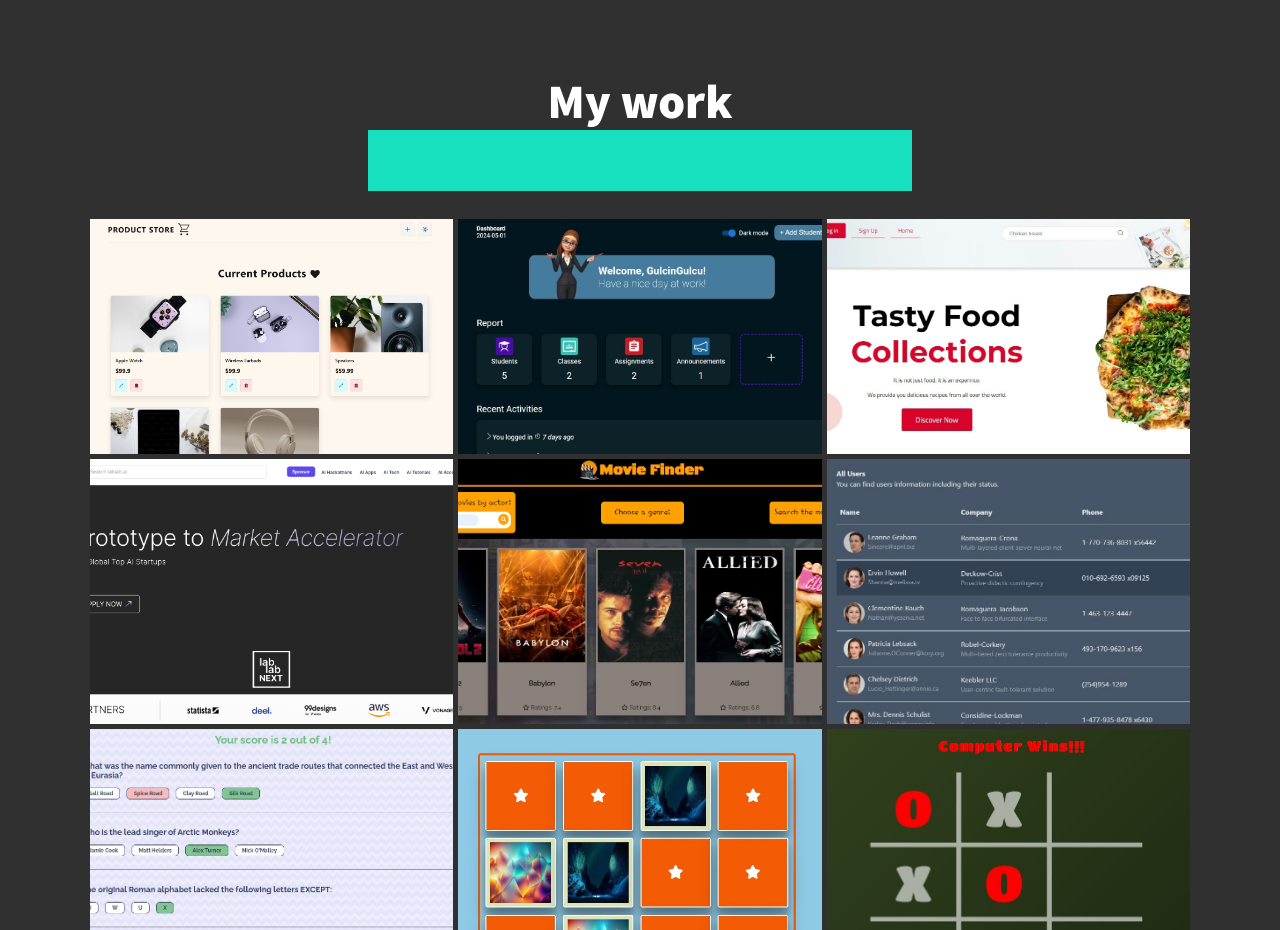
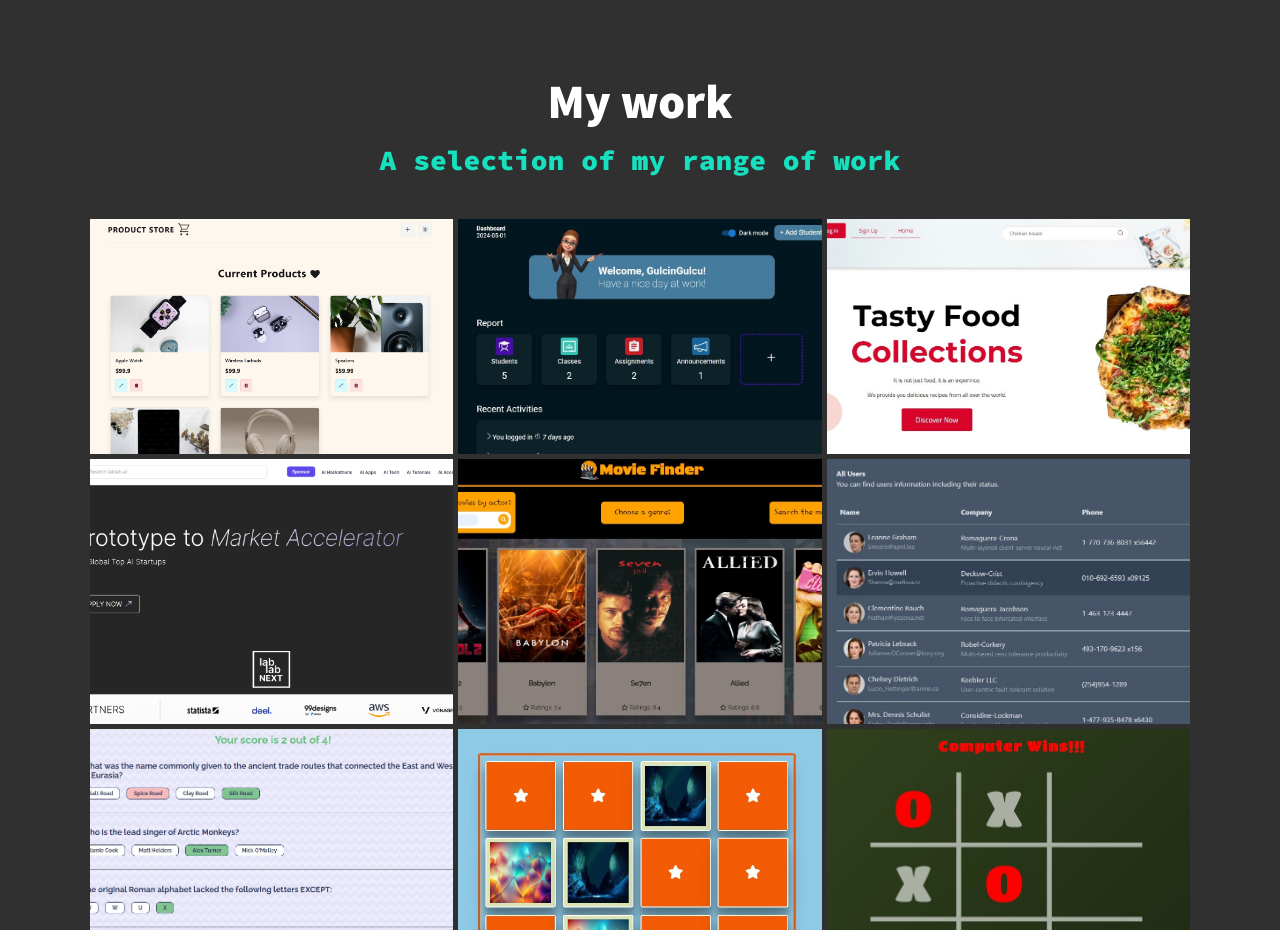
Before and after one commit to GulcinGulcu/Portfolio, a React (Create React App) app: page / in a window 1280 px wide. Shown: the part 2560-3490 px from the top of the page. Built offline with nearby package versions, Linux system fonts and the light colour scheme.

Commit message:
style: correct transparent background not being applied

```diff
--- a/src/Components/MyWork/styles.css
+++ b/src/Components/MyWork/styles.css
@@ -6,7 +6,7 @@
 
 .section__subtitle--work {
     color: var(--color-blue);
-    background-color: transparent;
+    background-color: transparent !important;
     font-weight: bold;
 
 }
```
